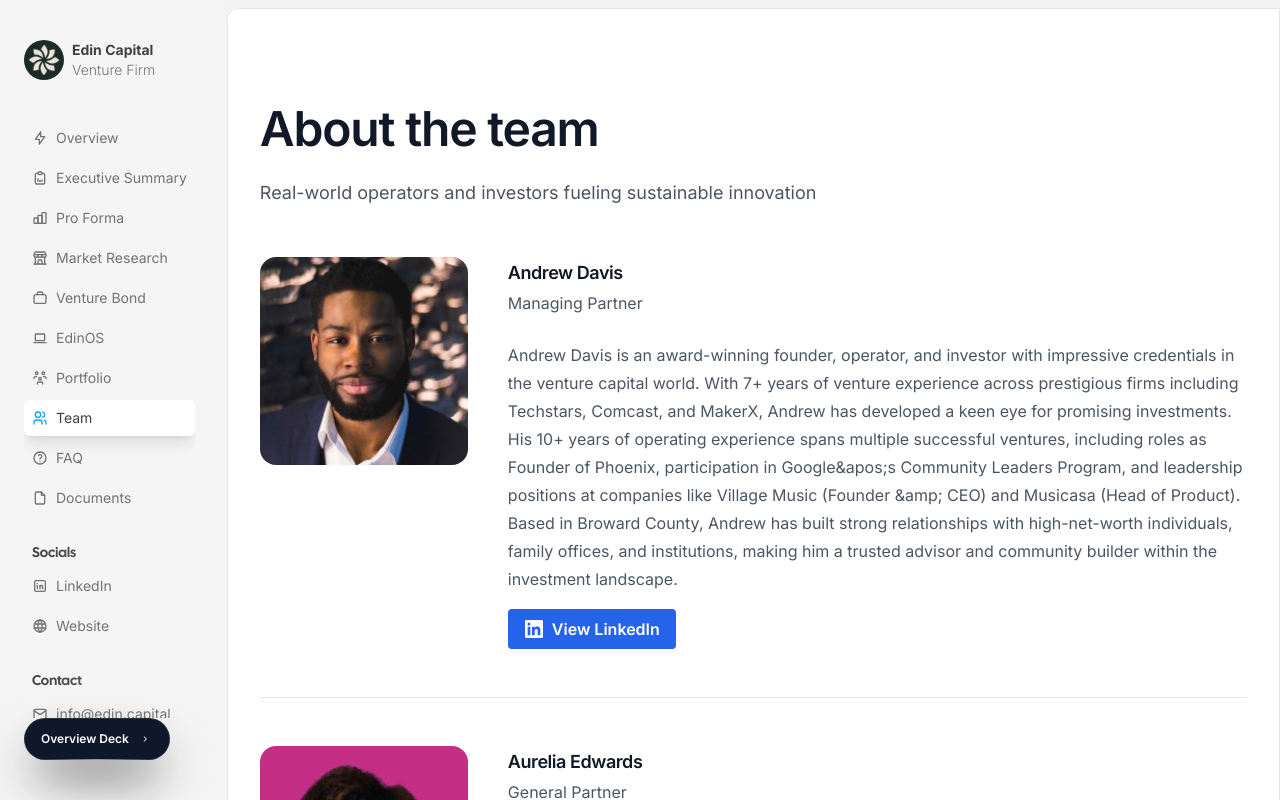
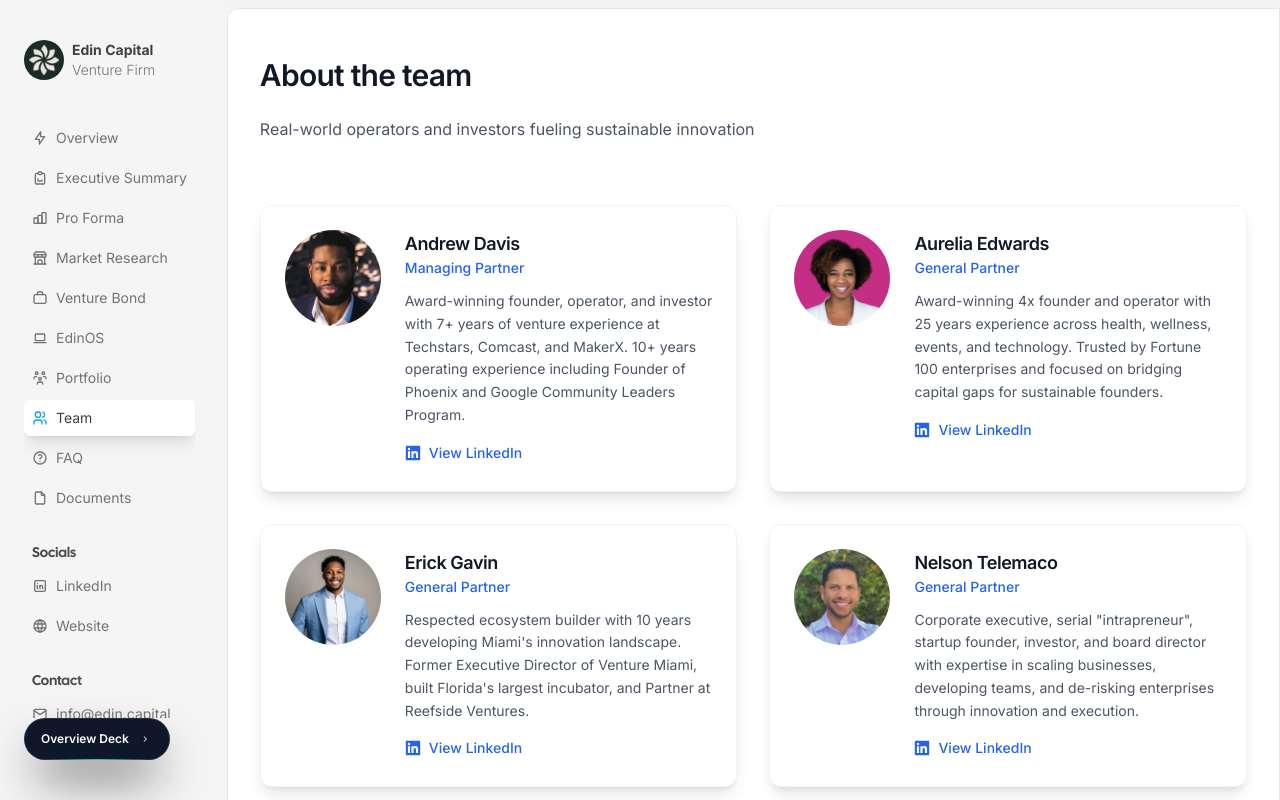
Before and after one commit to GAV07/edin-dashboard, a Next.js app: page /team in a window 1280 px wide. Built offline with nearby package versions, Linux system fonts and the light colour scheme.

Commit message:
update styling for FAQ and team styling

```diff
--- a/src/app/executive-summary/page.tsx
+++ b/src/app/executive-summary/page.tsx
@@ -32,7 +32,7 @@ const EdinCapitalSummary = () => {
       <div className="bg-gradient-to-r from-blue-600 to-indigo-700 p-6">
         <div className="flex justify-between items-start">
           <div>
-            <h1 className="text-3xl font-bold text-white">Edin Capital</h1>
+            <h1 className="text-2xl font-semibold tracking-tight text-white sm:text-3xl">Edin Capital</h1>
             <p className="text-blue-100 mt-1">Fund I Executive Summary</p>
           </div>
           {/* <div className="bg-white bg-opacity-20 rounded-lg p-2">
--- a/src/components/CompanyShowcase.tsx
+++ b/src/components/CompanyShowcase.tsx
@@ -163,11 +163,11 @@ export default function CompanyShowcase() {
     <div className="min-h-screen bg-gradient-to-br from-gray-50 to-gray-100 dark:from-gray-900 dark:to-gray-800 flex items-center justify-center p-4">
       <div className="max-w-6xl w-full">
         {/* Title and Description */}
-        <div className="text-center mb-8">
-          <h1 className="text-4xl font-bold text-gray-900 dark:text-white mb-4">
+        <div className="text-left mb-8 pt-8">
+          <h1 className="text-2xl font-semibold tracking-tight text-gray-900 dark:text-white mb-4 sm:text-3xl">
             Portfolio Companies
           </h1>
-          <p className="text-lg text-gray-600 dark:text-gray-300 max-w-2xl mx-auto">
+          <p className="text-md text-gray-600 dark:text-gray-300 max-w-4xl">
             Explore our portfolio of innovative companies that represent some of the deal flow for Edin Capital. Navigate through each company to learn about their mission, founders, and access important resources.
           </p>
         </div>
--- a/src/components/FAQ.tsx
+++ b/src/components/FAQ.tsx
@@ -1,5 +1,4 @@
 import { Disclosure, DisclosureButton, DisclosurePanel } from '@headlessui/react'
-import { MinusIcon, PlusIcon } from '@heroicons/react/24/outline'
 
 const faqs = [
     {
@@ -61,18 +60,26 @@ export default function FAQ() {
     <div className="bg-white">
       <div className="mx-auto max-w-7xl px-6 py-24 sm:py-32 lg:px-8 lg:py-40">
         <div className="mx-auto max-w-4xl">
-          <h2 className="text-4xl font-semibold tracking-tight text-gray-900 sm:text-5xl">
+          <h2 className="text-2xl font-semibold tracking-tight text-gray-900 sm:text-3xl">
             Frequently asked questions
           </h2>
           <dl className="mt-16 divide-y divide-gray-900/10">
             {faqs.map((faq) => (
               <Disclosure key={faq.question} as="div" className="py-6 first:pt-0 last:pb-0">
                 <dt>
-                  <DisclosureButton className="group flex w-full items-start justify-between text-left text-gray-900">
+                  <DisclosureButton className="group flex w-full items-start justify-between text-left text-gray-900 hover:text-gray-700 transition-colors">
                     <span className="text-base/7 font-semibold">{faq.question}</span>
                     <span className="ml-6 flex h-7 items-center">
-                      <PlusIcon aria-hidden="true" className="size-6 group-data-[open]:hidden" />
-                      <MinusIcon aria-hidden="true" className="size-6 group-[&:not([data-open])]:hidden" />
+                      <span
+                        className="text-2xl font-bold text-gray-900 group-hover:text-blue-600 transition-colors group-data-[open]:hidden"
+                      >
+                        +
+                      </span>
+                      <span
+                        className="text-2xl font-bold text-gray-900 group-hover:text-blue-600 transition-colors group-[&:not([data-open])]:hidden"
+                      >
+                        −
+                      </span>
                     </span>
                   </DisclosureButton>
                 </dt>
--- a/src/components/Team.tsx
+++ b/src/components/Team.tsx
@@ -5,28 +5,28 @@ const people = [
     name: 'Andrew Davis',
     role: 'Managing Partner',
     imageUrl: '/images/team/andrew.jpeg',
-    bio: 'Andrew Davis is an award-winning founder, operator, and investor with impressive credentials in the venture capital world. With 7+ years of venture experience across prestigious firms including Techstars, Comcast, and MakerX, Andrew has developed a keen eye for promising investments. His 10+ years of operating experience spans multiple successful ventures, including roles as Founder of Phoenix, participation in Google&apos;s Community Leaders Program, and leadership positions at companies like Village Music (Founder &amp; CEO) and Musicasa (Head of Product). Based in Broward County, Andrew has built strong relationships with high-net-worth individuals, family offices, and institutions, making him a trusted advisor and community builder within the investment landscape.',
+    bio: 'Award-winning founder, operator, and investor with 7+ years of venture experience at Techstars, Comcast, and MakerX. 10+ years operating experience including Founder of Phoenix and Google Community Leaders Program.',
     linkedinUrl: 'https://www.linkedin.com/in/andgerous/',
   },
   {
     name: 'Aurelia Edwards',
     role: 'General Partner',
     imageUrl: '/images/team/aurelia.jpeg',
-    bio: 'Aurelia Edwards is an award-winning, 4x founder and operator who, over the past 25 years, has founded and scaled companies across health and wellness, event production and management, and technology sectors. Based in Broward County, she is trusted by Fortune 100 enterprises and known for building communities across high-net-worth individuals, family offices, and institutions. After overcoming her own funding challenges, Aurelia is focused on bridging capital gaps for founders prioritizing profitability and sustainability. At Edin Capital, she is unlocking access to aligned, derisked investment opportunities that fuel regional growth. Her mission is to reshape venture by embedding equity, access, and longevity at the core of capital deployment.',
+    bio: 'Award-winning 4x founder and operator with 25 years experience across health, wellness, events, and technology. Trusted by Fortune 100 enterprises and focused on bridging capital gaps for sustainable founders.',
     linkedinUrl: 'https://www.linkedin.com/in/aureliaedwards/',
   },
   {
     name: 'Erick Gavin',
     role: 'General Partner',
     imageUrl: '/images/team/erick.jpeg',
-    bio: "Erick Gavin is a respected ecosystem builder with 10 years of experience developing Miami&apos;s innovation landscape. As the former Executive Director of Venture Miami for the City of Miami, he played a pivotal role in shaping the region&apos;s entrepreneurial environment. Erick successfully built Florida&apos;s largest incubator and serves as a Partner at Reefside Ventures. His background includes product design leadership at Dream Impact HK and serving as Senior Program Manager at the Center for Black Innovation. Based in Miami-Dade County, Erick leverages his extensive network and deep understanding of the startup ecosystem to create value for Edin Capital&apos;s portfolio companies.",
+    bio: "Respected ecosystem builder with 10 years developing Miami's innovation landscape. Former Executive Director of Venture Miami, built Florida's largest incubator, and Partner at Reefside Ventures.",
     linkedinUrl: 'https://www.linkedin.com/in/erickgavin/',
   },
   {
     name: 'Nelson Telemaco',
     role: 'General Partner',
     imageUrl: '/images/team/nelson.jpeg',
-    bio: "Nelson Telemaco is a corporate executive, serial “intrapreneur”, startup founder, investor, board director, and advisor/consultant, who has honed his ability to understand and serve customers at scale, explore new markets, develop strong teams and partnerships, de-risk enterprises, and build successful businesses through innovation and sharp execution. He is excited to leverage his experiences across multiple disciplines to identify and capitalize on opportunities that impact the most meaningful results for organizations and the communities they serve.",
+    bio: "Corporate executive, serial \"intrapreneur\", startup founder, investor, and board director with expertise in scaling businesses, developing teams, and de-risking enterprises through innovation and execution.",
     linkedinUrl: 'https://www.linkedin.com/in/ntelemaco/',
   },
 ];
@@ -34,37 +34,41 @@ const people = [
 export default function Team() {
   return (
     <div className="bg-white py-12">
-      <div className="mx-auto max-w-full px-6 lg:px-8 xl:grid-cols-6">
-        <div className="max-w-xl xl:col-span-2 py-12">
-          <h2 className="text-pretty text-4xl font-semibold tracking-tight text-gray-900 sm:text-5xl">
+      <div className="mx-auto max-w-7xl px-6 lg:px-8">
+        {/* Header Section */}
+        <div className="mb-16">
+          <h2 className="text-balance text-2xl font-semibold tracking-tight text-gray-900 sm:text-3xl">
             About the team
           </h2>
-          <p className="mt-6 text-lg/8 text-gray-600">
+          <p className="mt-6 text-md text-gray-600 max-w-2xl">
             Real-world operators and investors fueling sustainable innovation
           </p>
         </div>
-        <ul role="list" className="divide-y divide-gray-200 xl:col-span-3">
+
+        {/* Team Grid */}
+        <div className="grid grid-cols-1 md:grid-cols-2 gap-8 max-w-6xl mx-auto">
           {people.map((person) => (
-            <li key={person.name} className="flex flex-col gap-10 py-12 first:pt-0 last:pb-0 sm:flex-row">
+            <div key={person.name} className="bg-white rounded-xl shadow-lg p-6 border border-gray-100 hover:shadow-xl transition-shadow duration-300">
+              <div className="flex items-start space-x-6">
                 <Image
                   alt={person.name}
                   src={person.imageUrl}
-                width={200}
-                height={200}
-                className="aspect-square w-52 max-h-52 flex-none rounded-2xl object-cover"
+                  width={120}
+                  height={120}
+                  className="w-24 h-24 flex-none rounded-full object-cover"
                 />
-              <div className="max-w-4xl flex-auto">
-                <h3 className="text-lg/8 font-semibold tracking-tight text-gray-900">{person.name}</h3>
-                <p className="text-base/7 text-gray-600">{person.role}</p>
-                <p className="mt-6 text-base/7 text-gray-600">{person.bio}</p>
+                <div className="flex-1 min-w-0">
+                  <h3 className="text-lg font-semibold tracking-tight text-gray-900">{person.name}</h3>
+                  <p className="text-sm font-medium text-blue-600 mb-3">{person.role}</p>
+                  <p className="text-sm text-gray-600 leading-relaxed">{person.bio}</p>
                   <div className="mt-4">
                     <a
                       href={person.linkedinUrl}
                       target="_blank"
                       rel="noopener noreferrer"
-                    className="inline-flex items-center gap-2 rounded bg-blue-600 px-4 py-2 text-white font-semibold hover:bg-blue-700 transition"
+                      className="inline-flex items-center gap-2 text-sm font-medium text-blue-600 hover:text-blue-700 transition-colors"
                     >
-                    <svg fill="currentColor" viewBox="0 0 20 20" aria-hidden="true" className="w-5 h-5">
+                      <svg fill="currentColor" viewBox="0 0 20 20" aria-hidden="true" className="w-4 h-4">
                         <path
                           d="M16.338 16.338H13.67V12.16c0-.995-.017-2.277-1.387-2.277-1.39 0-1.601 1.086-1.601 2.207v4.248H8.014v-8.59h2.559v1.174h.037c.356-.675 1.227-1.387 2.526-1.387 2.703 0 3.203 1.778 3.203 4.092v4.711zM5.005 6.575a1.548 1.548 0 11-.003-3.096 1.548 1.548 0 01.003 3.096zm-1.337 9.763H6.34v-8.59H3.667v8.59zM17.668 1H2.328C1.595 1 1 1.581 1 2.298v15.403C1 18.418 1.595 19 2.328 19h15.34c.734 0 1.332-.582 1.332-1.299V2.298C19 1.581 18.402 1 17.668 1z"
                           clipRule="evenodd"
@@ -75,9 +79,10 @@ export default function Team() {
                     </a>
                   </div>
                 </div>
-            </li>
+              </div>
+            </div>
           ))}
-        </ul>
+        </div>
       </div>
     </div>
   )
--- a/src/components/VentureBond.tsx
+++ b/src/components/VentureBond.tsx
@@ -292,7 +292,7 @@ const VentureBondCalculator = () => {
 
   return (
     <div className="w-full p-6 bg-gray-50 rounded-lg shadow-md">
-      <h1 className="text-3xl font-bold text-gray-800 mb-6">Edin Capital Venture Bond</h1>
+      <h1 className="text-2xl font-semibold tracking-tight text-gray-800 mb-6 sm:text-3xl">Edin Capital Venture Bond</h1>
 
       <div className="mb-8">
         <div className="bg-white rounded-lg p-8 shadow-lg mb-6">
```
Lines whose indentation alone changed are shown as unchanged.
